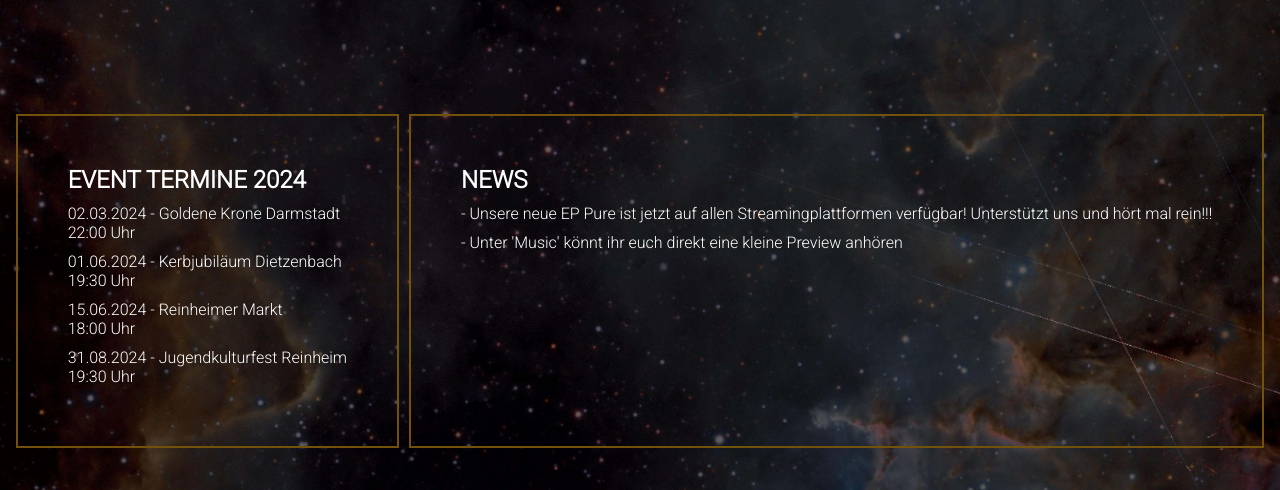
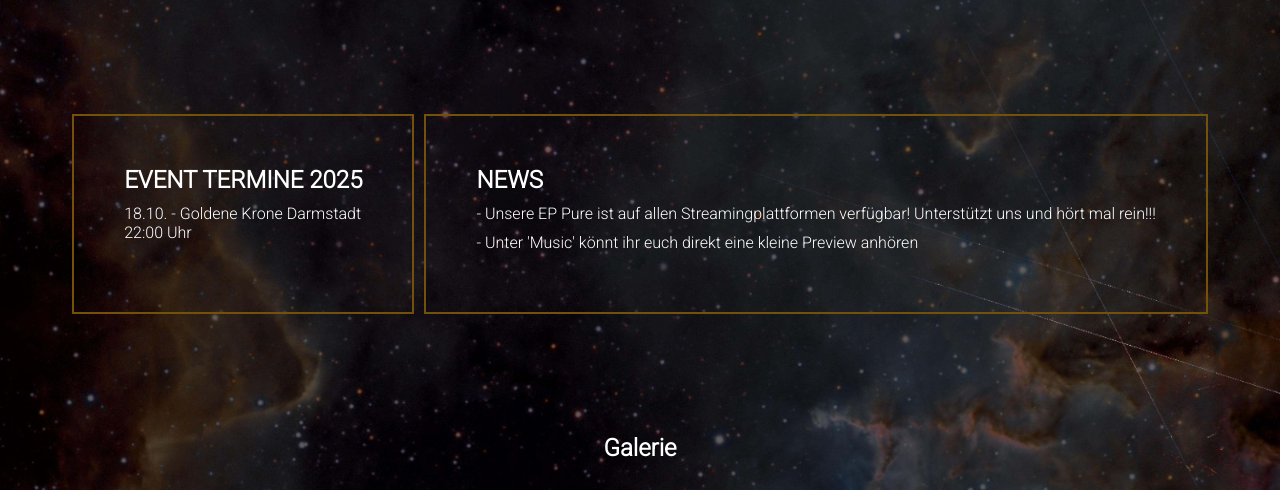
Before and after one commit to colin3304/CoMa12-Website, a plain HTML site: page index.html in a window 1280 px wide. Shown: the part 1284-1774 px from the top of the page. Drawn offline with Linux system fonts and the light colour scheme.

Commit message:
Update index.html Event Termine 2025

```diff
--- a/index.html
+++ b/index.html
@@ -49,17 +49,14 @@
         <h1>HOME</h1>
         <div class="homeContainer">
             <div class="events">
-                <h2>EVENT TERMINE 2024</h2>
+                <h2>EVENT TERMINE 2025</h2>
                 <ul>
-                    <li>02.03.2024 - Goldene Krone Darmstadt <br>22:00 Uhr</li>
-                    <li>01.06.2024 - Kerbjubiläum Dietzenbach <br>19:30 Uhr</li>
-                    <li>15.06.2024 - Reinheimer Markt <br>18:00 Uhr</li>
-                    <li>31.08.2024 - Jugendkulturfest Reinheim <br>19:30 Uhr</li>
+                    <li>18.10. - Goldene Krone Darmstadt <br>22:00 Uhr</li>
                 </ul>
             </div>
             <div class="news">
                 <h2>NEWS</h2>
-                <p> - Unsere neue EP Pure ist jetzt auf allen Streamingplattformen verfügbar! Unterstützt uns und hört mal rein!!!</p>
+                <p> - Unsere EP Pure ist auf allen Streamingplattformen verfügbar! Unterstützt uns und hört mal rein!!!</p>
                 <p> - Unter 'Music' könnt ihr euch direkt eine kleine Preview anhören</p>
             </div>
         </div>
```
